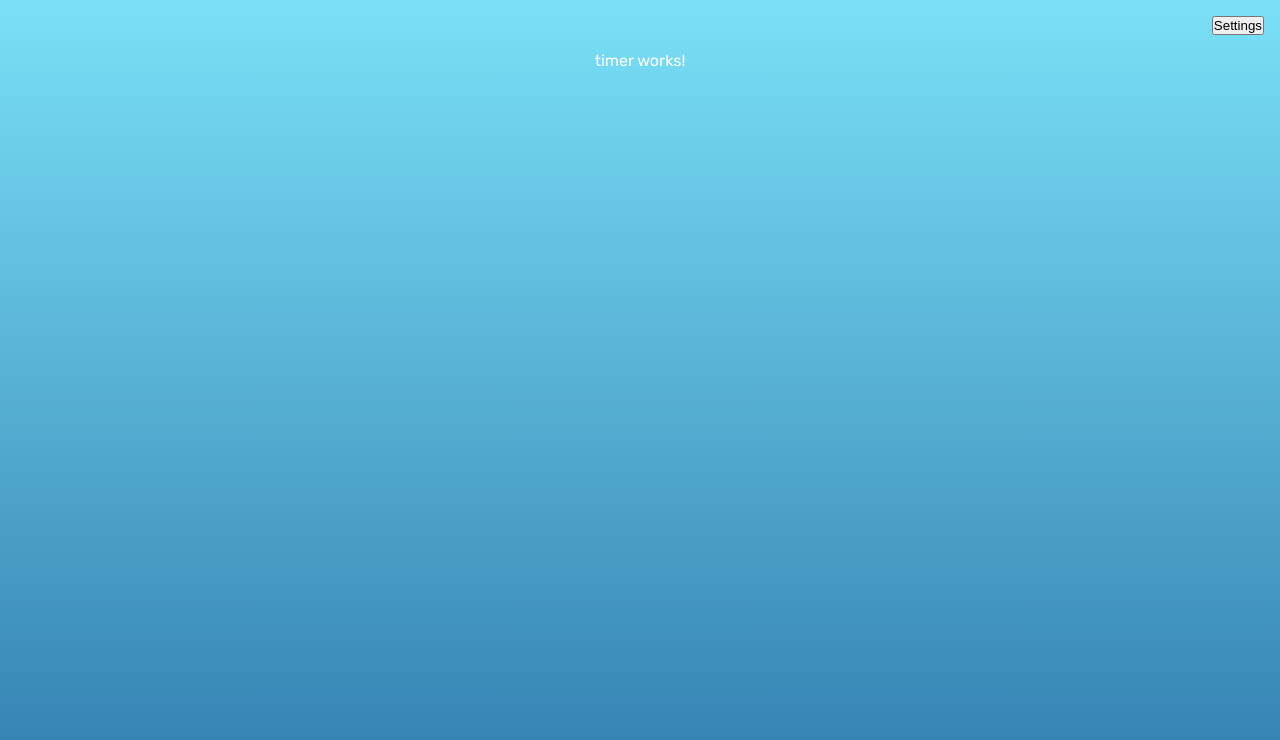
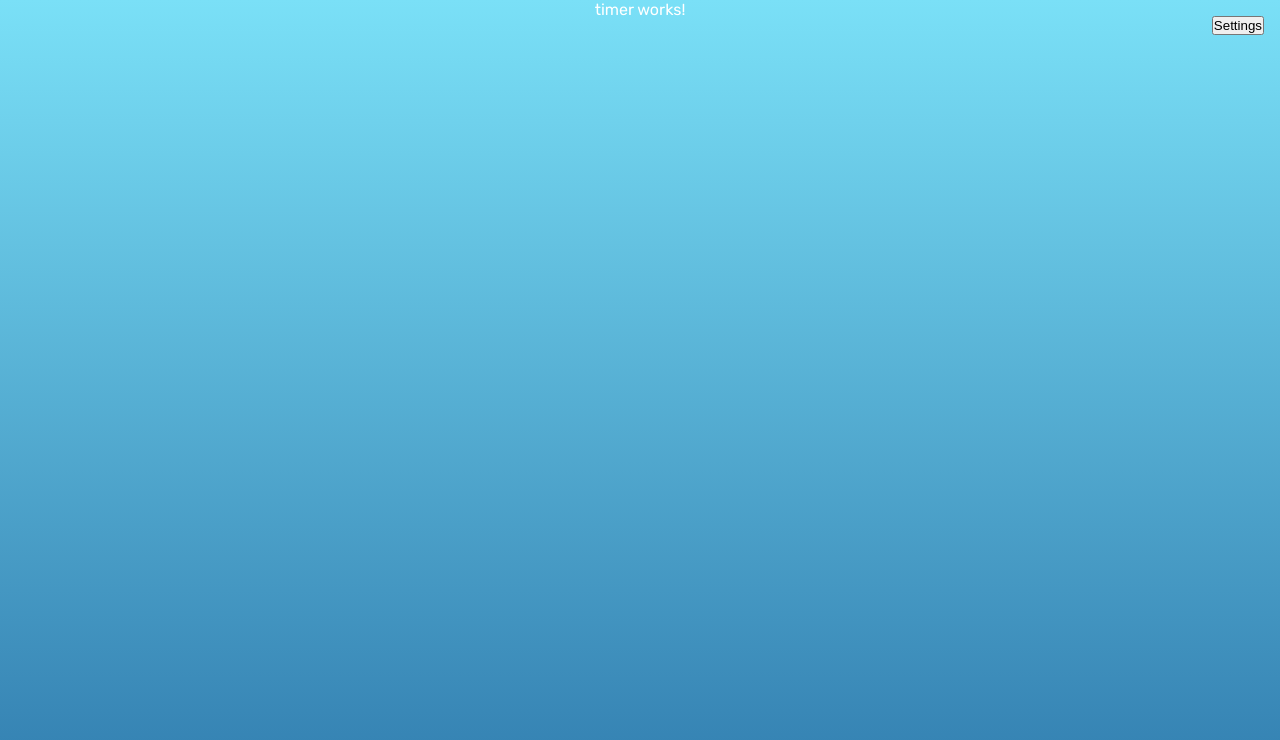
Before and after one commit to Just-Hosam/timer, an Angular app: page / in a window 1280 px wide. Shown: the top 740 px of the page. Built offline with nearby package versions, Linux system fonts and the light colour scheme.

Commit message:
Navbar styling rework

```diff
--- a/src/app/app.component.scss
+++ b/src/app/app.component.scss
@@ -1,5 +1,6 @@
 .app {
   min-height: 100vh;
+  position: relative;
   display: flex;
   flex-direction: column;
   align-items: center;
@@ -7,4 +8,6 @@
 
 .navbar-comp {
   width: 100%;
+  position: absolute;
+  top: 0;
 }
```
